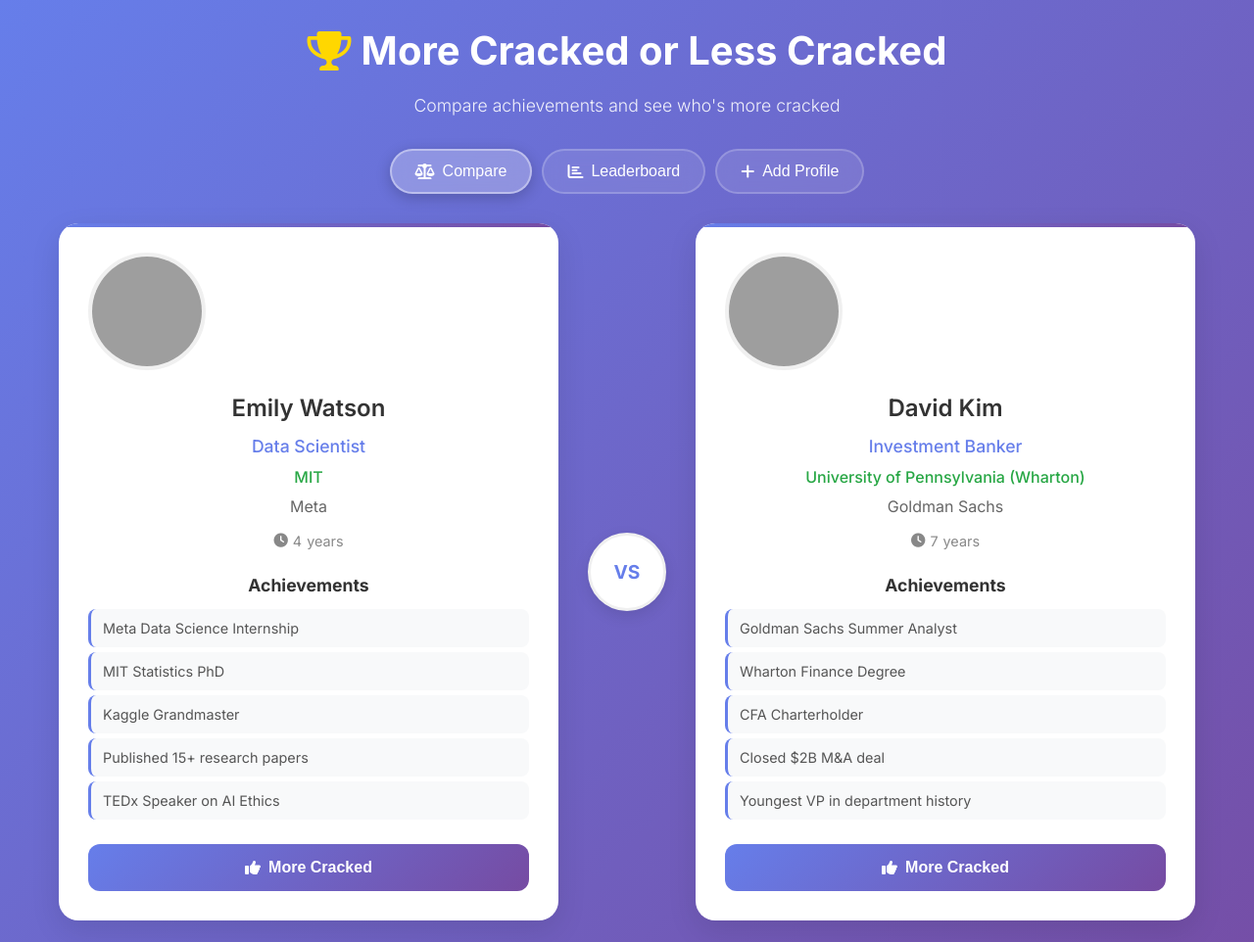
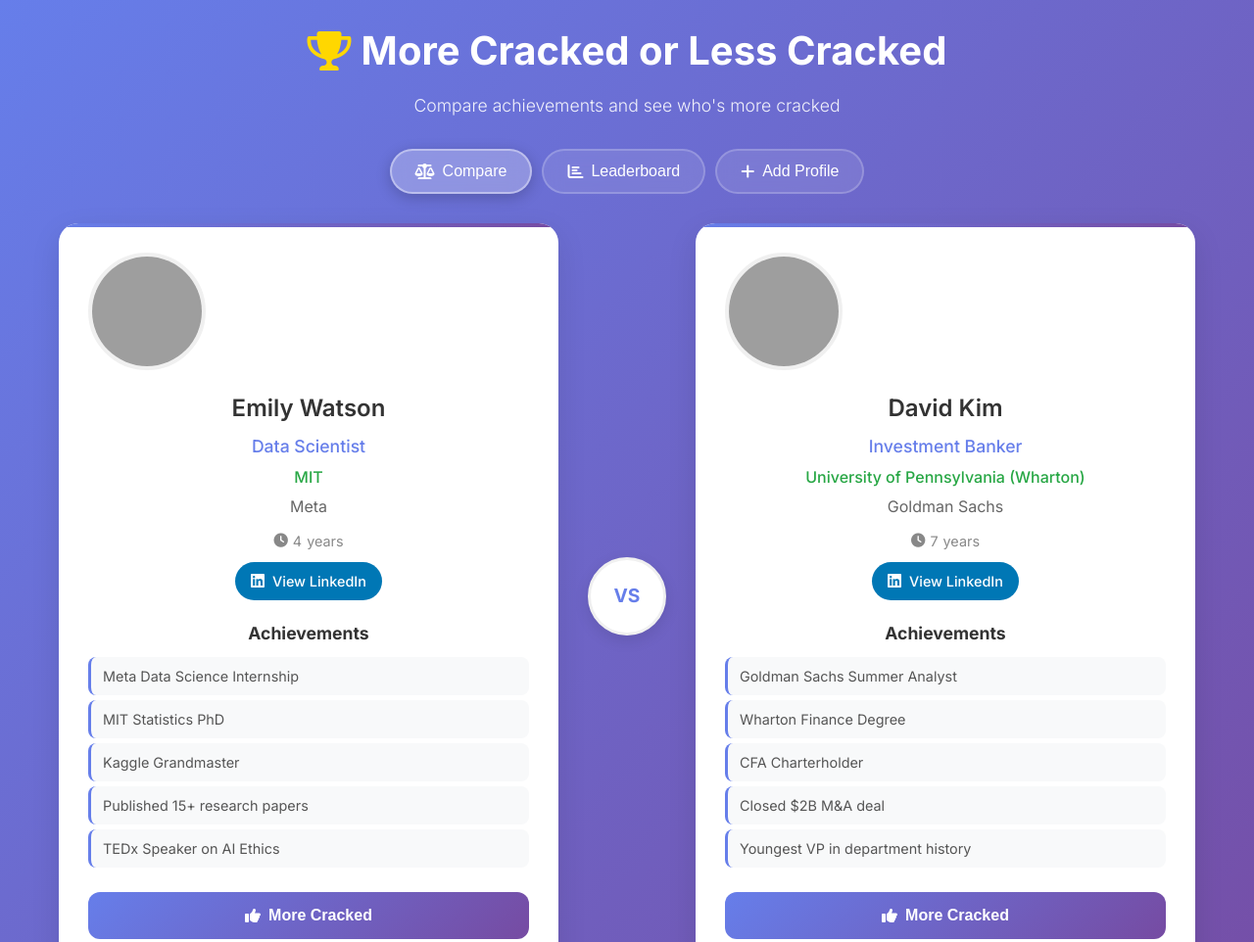
Before and after one commit to Nadavlistingsync/successmash, a plain HTML site: page index.html in a window 1280 px wide. Shown: the top 962 px of the page at 98% size. Drawn offline with Linux system fonts and the light colour scheme; grey boxes are pictures that could not be loaded.

Commit message:
Add LinkedIn profile URLs to profiles and display

```diff
--- a/index.html
+++ b/index.html
@@ -57,6 +57,12 @@
                                     <i class="fas fa-clock"></i>
                                     <span id="left-experience">Loading...</span> years
                                 </div>
+                                <div class="linkedin-link" id="left-linkedin" style="display: none;">
+                                    <a href="#" target="_blank" class="linkedin-btn">
+                                        <i class="fab fa-linkedin"></i>
+                                        View LinkedIn
+                                    </a>
+                                </div>
                             </div>
                             <div class="achievements">
                                 <h3>Achievements</h3>
@@ -93,6 +99,12 @@
                                 <div class="experience">
                                     <i class="fas fa-clock"></i>
                                     <span id="right-experience">Loading...</span> years
+                                </div>
+                                <div class="linkedin-link" id="right-linkedin" style="display: none;">
+                                    <a href="#" target="_blank" class="linkedin-btn">
+                                        <i class="fab fa-linkedin"></i>
+                                        View LinkedIn
+                                    </a>
                                 </div>
                             </div>
                             <div class="achievements">
@@ -173,6 +185,11 @@
                     </div>
 
                     <div class="form-group">
+                        <label for="linkedin-url">LinkedIn Profile URL</label>
+                        <input type="url" id="linkedin-url" name="linkedinUrl" placeholder="https://linkedin.com/in/username">
+                    </div>
+
+                    <div class="form-group">
                         <label for="achievements">Achievements (one per line) *</label>
                         <textarea id="achievements" name="achievements" rows="5" placeholder="Google Software Engineering Internship&#10;Stanford Computer Science Degree&#10;Microsoft MVP Award&#10;AWS Solutions Architect Certification" required></textarea>
                     </div>
--- a/script.js
+++ b/script.js
@@ -107,6 +107,7 @@
                     company: "Google",
                     experience: 8,
                     imageUrl: "https://images.unsplash.com/photo-1494790108755-2616b612b786?w=150&h=150&fit=crop&crop=face",
+                    linkedinUrl: "https://linkedin.com/in/sarah-chen-google",
                     achievements: [
                         "Google Software Engineering Internship",
                         "Stanford Computer Science Degree",
@@ -127,6 +128,7 @@
                     company: "Netflix",
                     experience: 6,
                     imageUrl: "https://images.unsplash.com/photo-1507003211169-0a1dd7228f2d?w=150&h=150&fit=crop&crop=face",
+                    linkedinUrl: "https://linkedin.com/in/marcus-rodriguez-netflix",
                     achievements: [
                         "Netflix Product Management Internship",
                         "Harvard Business School MBA",
@@ -147,6 +149,7 @@
                     company: "Meta",
                     experience: 4,
                     imageUrl: "https://images.unsplash.com/photo-1438761681033-6461ffad8d80?w=150&h=150&fit=crop&crop=face",
+                    linkedinUrl: "https://linkedin.com/in/emily-watson-meta",
                     achievements: [
                         "Meta Data Science Internship",
                         "MIT Statistics PhD",
@@ -167,6 +170,7 @@
                     company: "Goldman Sachs",
                     experience: 7,
                     imageUrl: "https://images.unsplash.com/photo-1472099645785-5658abf4ff4e?w=150&h=150&fit=crop&crop=face",
+                    linkedinUrl: "https://linkedin.com/in/david-kim-goldman",
                     achievements: [
                         "Goldman Sachs Summer Analyst",
                         "Wharton Finance Degree",
@@ -187,6 +191,7 @@
                     company: "Apple",
                     experience: 10,
                     imageUrl: "https://images.unsplash.com/photo-1500648767791-00dcc994a43e?w=150&h=150&fit=crop&crop=face",
+                    linkedinUrl: "https://linkedin.com/in/alex-johnson-apple",
                     achievements: [
                         "Apple Design Internship",
                         "Parsons School of Design",
@@ -207,6 +212,7 @@
                     company: "Mayo Clinic",
                     experience: 12,
                     imageUrl: "https://images.unsplash.com/photo-1559839734-2b71ea197ec2?w=150&h=150&fit=crop&crop=face",
+                    linkedinUrl: "https://linkedin.com/in/priya-patel-mayo",
                     achievements: [
                         "Mayo Clinic Residency",
                         "Johns Hopkins Medical School",
@@ -329,6 +335,7 @@
         const universityElement = document.getElementById(`${side}-university`);
         const companyElement = document.getElementById(`${side}-company`);
         const experienceElement = document.getElementById(`${side}-experience`);
+        const linkedinElement = document.getElementById(`${side}-linkedin`);
         const achievementsElement = document.getElementById(`${side}-achievements`);
 
         // Update image
@@ -347,6 +354,15 @@
         universityElement.textContent = candidate.university || 'University not specified';
         companyElement.textContent = candidate.company;
         experienceElement.textContent = candidate.experience;
+
+        // Update LinkedIn link
+        if (candidate.linkedinUrl) {
+            const linkedinBtn = linkedinElement.querySelector('.linkedin-btn');
+            linkedinBtn.href = candidate.linkedinUrl;
+            linkedinElement.style.display = 'block';
+        } else {
+            linkedinElement.style.display = 'none';
+        }
 
         // Update achievements
         achievementsElement.innerHTML = '';
@@ -467,6 +483,7 @@
             company: formData.get('company'),
             experience: parseInt(formData.get('experience')),
             imageUrl: formData.get('imageUrl') || '',
+            linkedinUrl: formData.get('linkedinUrl') || '',
             achievements: formData.get('achievements').split('\n').filter(a => a.trim()),
             industry: formData.get('industry'),
             wins: 0,
--- a/styles.css
+++ b/styles.css
@@ -215,6 +215,36 @@
     gap: 5px;
     color: #888;
     font-size: 0.9rem;
+    margin-bottom: 10px;
+}
+
+.linkedin-link {
+    text-align: center;
+    margin-bottom: 15px;
+}
+
+.linkedin-btn {
+    display: inline-flex;
+    align-items: center;
+    gap: 8px;
+    background: #0077b5;
+    color: white;
+    text-decoration: none;
+    padding: 8px 16px;
+    border-radius: 20px;
+    font-size: 0.9rem;
+    font-weight: 500;
+    transition: all 0.3s ease;
+}
+
+.linkedin-btn:hover {
+    background: #005885;
+    transform: translateY(-1px);
+    box-shadow: 0 4px 12px rgba(0, 119, 181, 0.3);
+}
+
+.linkedin-btn i {
+    font-size: 1rem;
 }
 
 .achievements {
```
Also changed, not shown: README.md.
